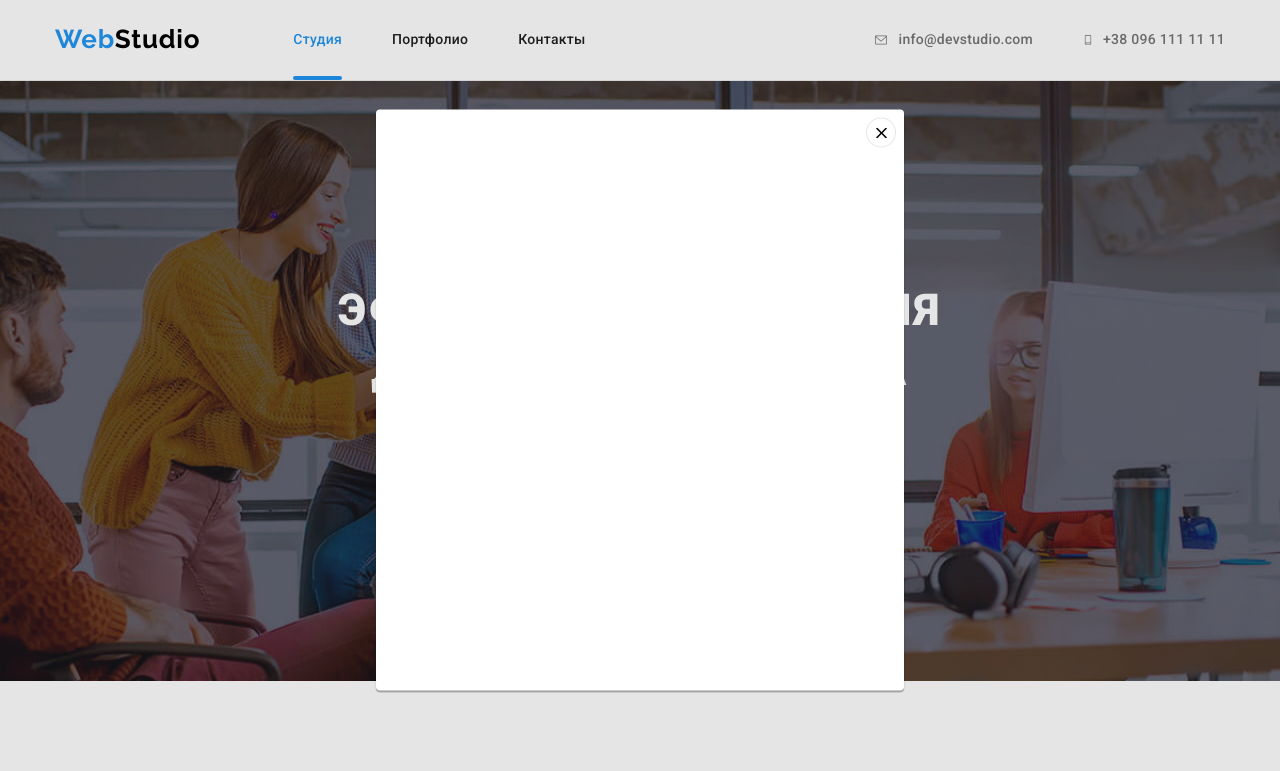
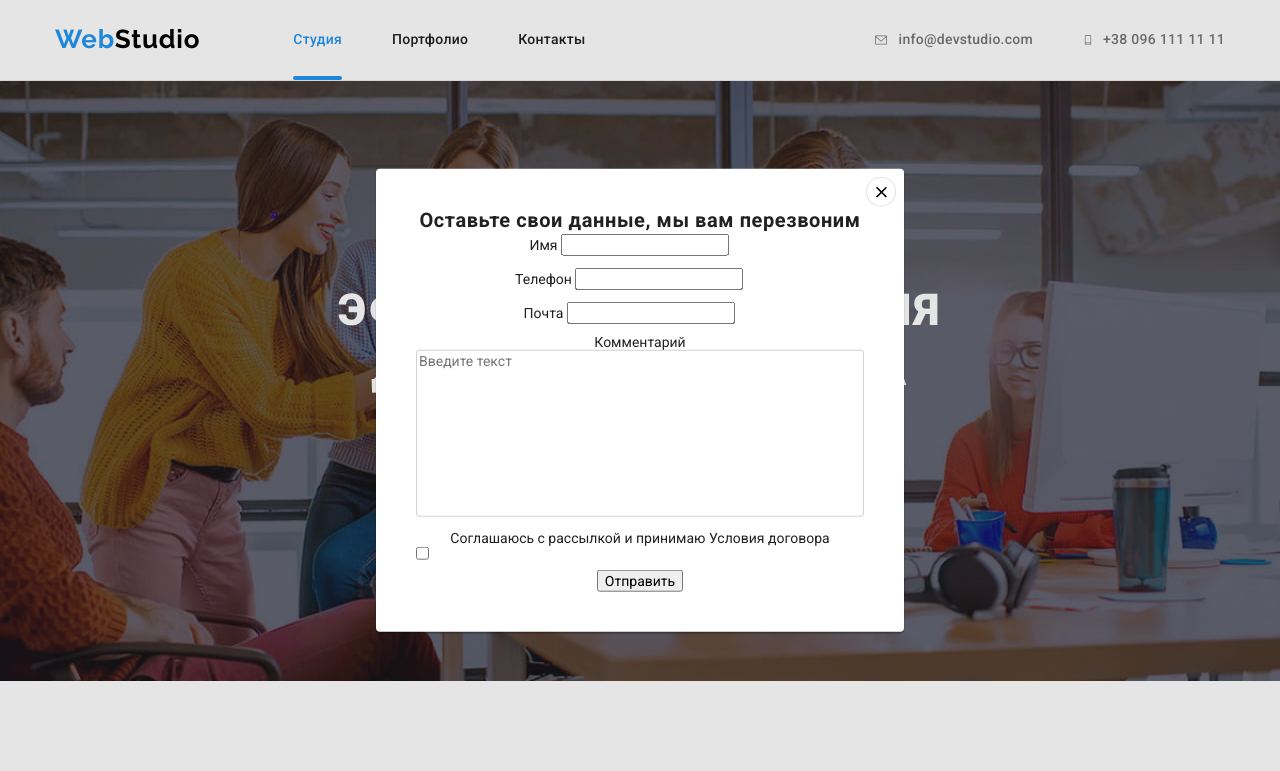
Before and after one commit to SSkrypnyk/goit-markup-hw-06, a plain HTML site: page index.html in a window 1280 px wide. Both pictures are taken after a click on the button "Заказать услугу". Shown: the top 771 px of the page. Drawn offline with nearby package versions, Linux system fonts and the light colour scheme.

Commit message:
stopworking

```diff
--- a/css/styles.css
+++ b/css/styles.css
@@ -217,7 +217,7 @@ color: var(--white-text-color);
     top: 50%;
     left: 50%;
     width: 528px;
-    height: 581px;
+    padding: 40px;
     background-color: #fff;
     box-shadow: 0px 1px 3px rgba(0, 0, 0, 0.12), 0px 1px 1px rgba(0, 0, 0, 0.14), 0px 2px 1px rgba(0, 0, 0, 0.2);
     border-radius: 4px;
@@ -244,6 +244,32 @@ color: var(--white-text-color);
 .modal-close {
     width: 11px;
     height: 11px;
+}
+
+/* modal form */
+
+.modal-tittle {
+    font-weight: 700;
+    font-size: 20px;
+    line-height: 1.15;
+    text-align: center;
+    letter-spacing: 0.03em;
+
+    color: #212121;
+
+    display: block;
+}
+textarea {
+    resize: none;
+    border: 1px solid rgba(33, 33, 33, 0.2);
+    border-radius: 4px;
+    width: 448px;
+}
+.form-group,
+.form-comment,
+.form-policy {
+    display: block;
+    margin-bottom: 10px;
 }
 /*  features*/
 .features .features-list {
--- a/index.html
+++ b/index.html
@@ -58,6 +58,37 @@
                                 </use>
                             </svg>
                         </button>
+                        <b class="modal-tittle">Оставьте свои данные, мы вам перезвоним</b>
+                        <form class="modal-form">
+                            <label class="form-group">
+                                <span class="form-label">Имя</span>
+                                <input class="form-input" type="text" name="user-name" placeholder=" ">
+                                <svg class="form-icon" width="18" height="18">
+                                    <use></use>
+                                </svg>
+                            </label>
+                            <label class="form-group">
+                                <span class="form-label">Телефон</span>
+                                <input class="form-input" type="phone" name="user-phone" placeholder=" ">
+                                <svg class="form-icon" width="18" height="18">
+                                    <use></use>
+                                </svg>
+                        </label>
+                            <label class="form-group">
+                                <span class="form-label">Почта</span>
+                                <input class="form-input" type="email" name="user-email" placeholder=" ">
+                                <svg class="form-icon" width="18" height="18">
+                                    <use></use>
+                                </svg>
+                        </label>
+                            <label class="form-comment">Комментарий
+                                <textarea name="comment" rows="10" placeholder="Введите текст"></textarea>
+                            </label>
+                            <label> Соглашаюсь с рассылкой и принимаю <span>Условия договора</span>
+                                <input class="form-policy" type="checkbox">
+                            </label>
+                            <button class="form-btn button" type="submit">Отправить</button>
+                        </form>
                     </div>
                 </div>
             </div>
```
